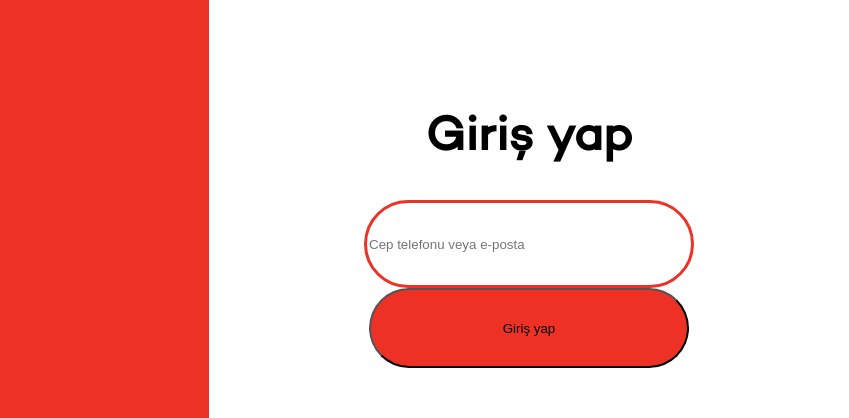
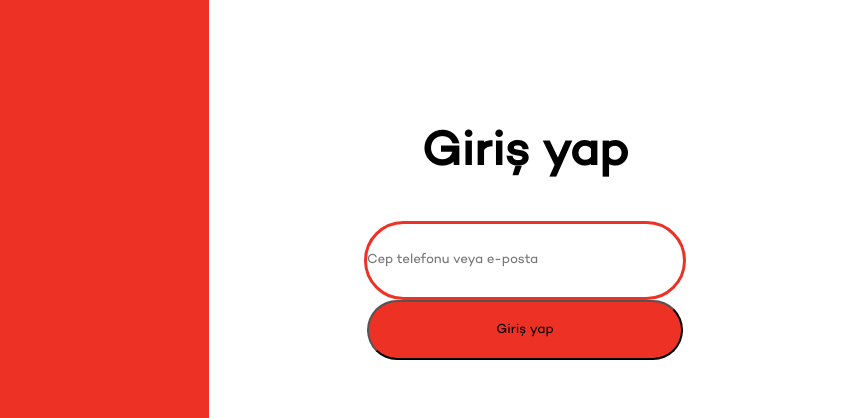
Before and after one commit to mhmtnasir/toslaweb, a plain HTML site: page index.html in a window 1280 px wide. Shown: the part 177-595 px from the top of the page, 431-1280 px from the left. Drawn offline with Linux system fonts and the light colour scheme.

Commit message:
Prettify

```diff
--- a/assets/css/login.css
+++ b/assets/css/login.css
@@ -29,10 +29,14 @@ html, body {
     flex-direction: column;
 }
 
+#login * {
+    padding: 1% 0px;
+}
+
 #logo {
     width: calc(100% / 3);
 }
 
-body {
+* {
     font-family: "Campton", sans-serif;
 }
--- a/index.html
+++ b/index.html
@@ -14,10 +14,10 @@
                 <h1 style="font-weight: bold;">Giriş yap</h1>
                 <input class="tosla_input"
                 placeholder="Cep telefonu veya e-posta"
-                style="width: 50%; height: 10%;"></input>
+                style="width: 50%; height: 7.5%;"></input>
                 <button class="tosla_button"
-                style="width: 50%; height: 10%;">Giriş yap</button>
-            </div>
+                style="width: 50%; height: 7.5%;">Giriş yap</button>
+            </div>7
         </div>
     </body>
 </html>
```
